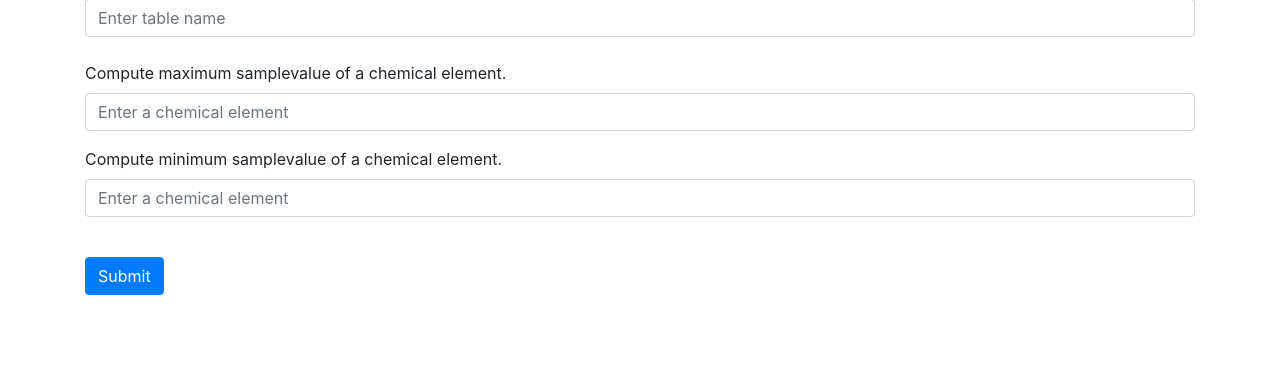
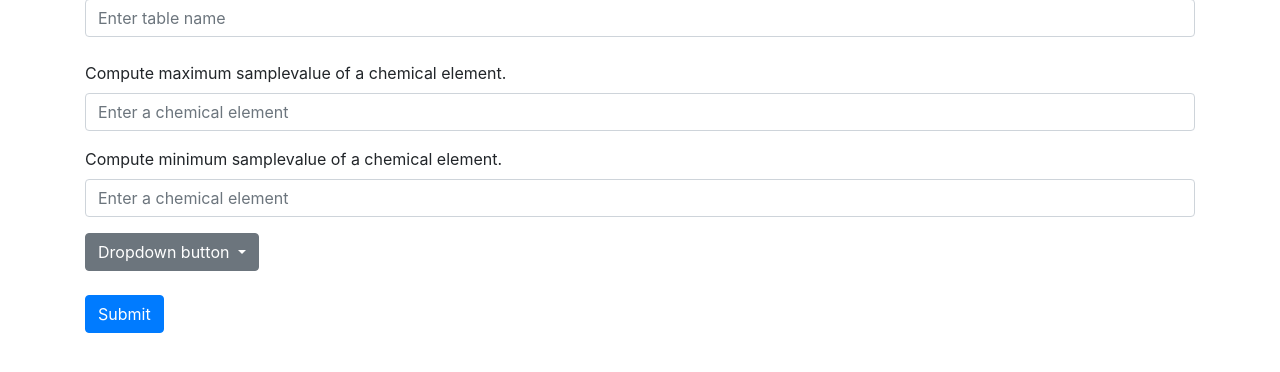
Before and after one commit to hxk874/DIS-project-2023, a Flask app: page /query in a window 1280 px wide. Shown: the part 203-575 px from the top of the page. Run offline with Flask 3, Linux system fonts and the light colour scheme; some libraries are stand-ins or nearby versions.

Commit message:
Update query.html

```diff
--- a/website/templates/query.html
+++ b/website/templates/query.html
@@ -30,6 +30,17 @@
           placeholder="Enter a chemical element" />
       </div>
 
+      <div class="dropdown">
+        <button class="btn btn-secondary dropdown-toggle" type="button" data-bs-toggle="dropdown" aria-expanded="false">
+          Dropdown button
+        </button>
+        <ul class="dropdown-menu">
+          <li><a class="dropdown-item" href="#">Action</a></li>
+          <li><a class="dropdown-item" href="#">Another action</a></li>
+          <li><a class="dropdown-item" href="#">Something else here</a></li>
+        </ul>
+      </div>
+
       <br />
       <button type="submit" class="btn btn-primary">Submit</button>
     </form>
```
